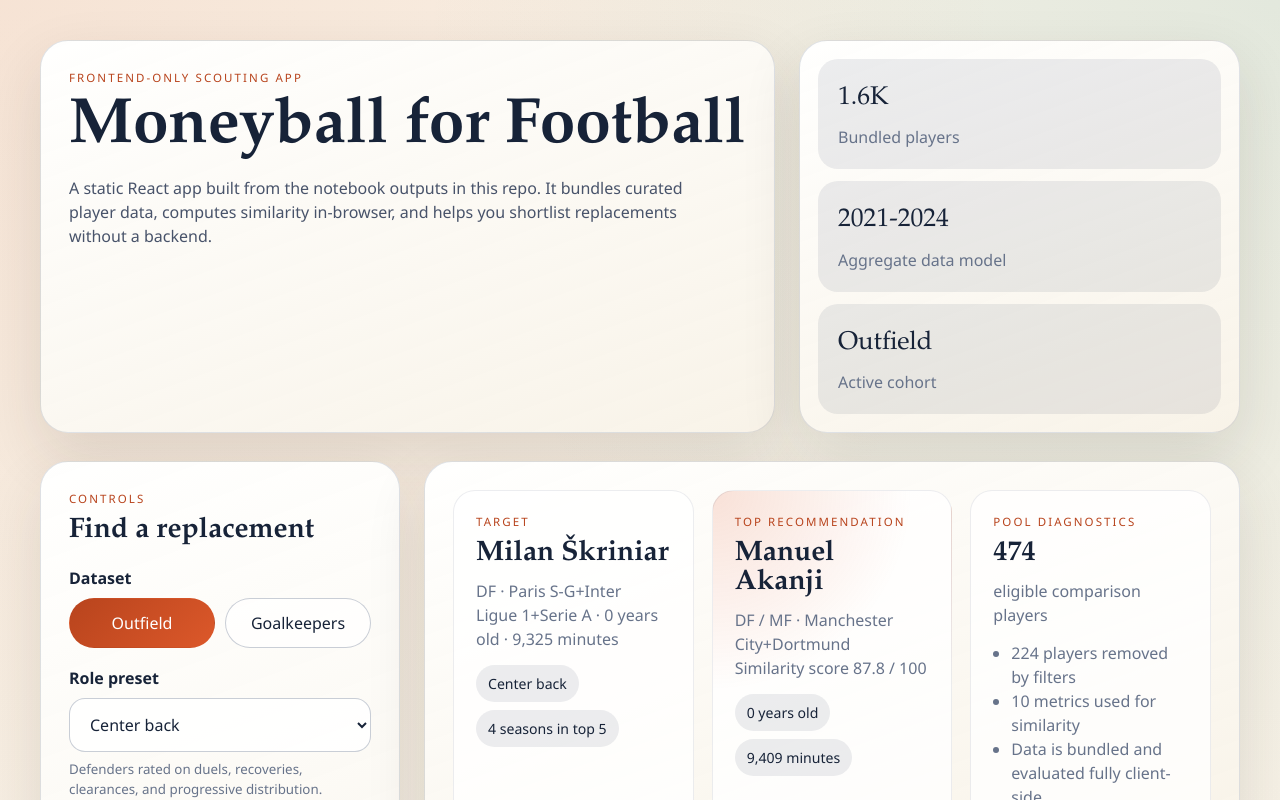
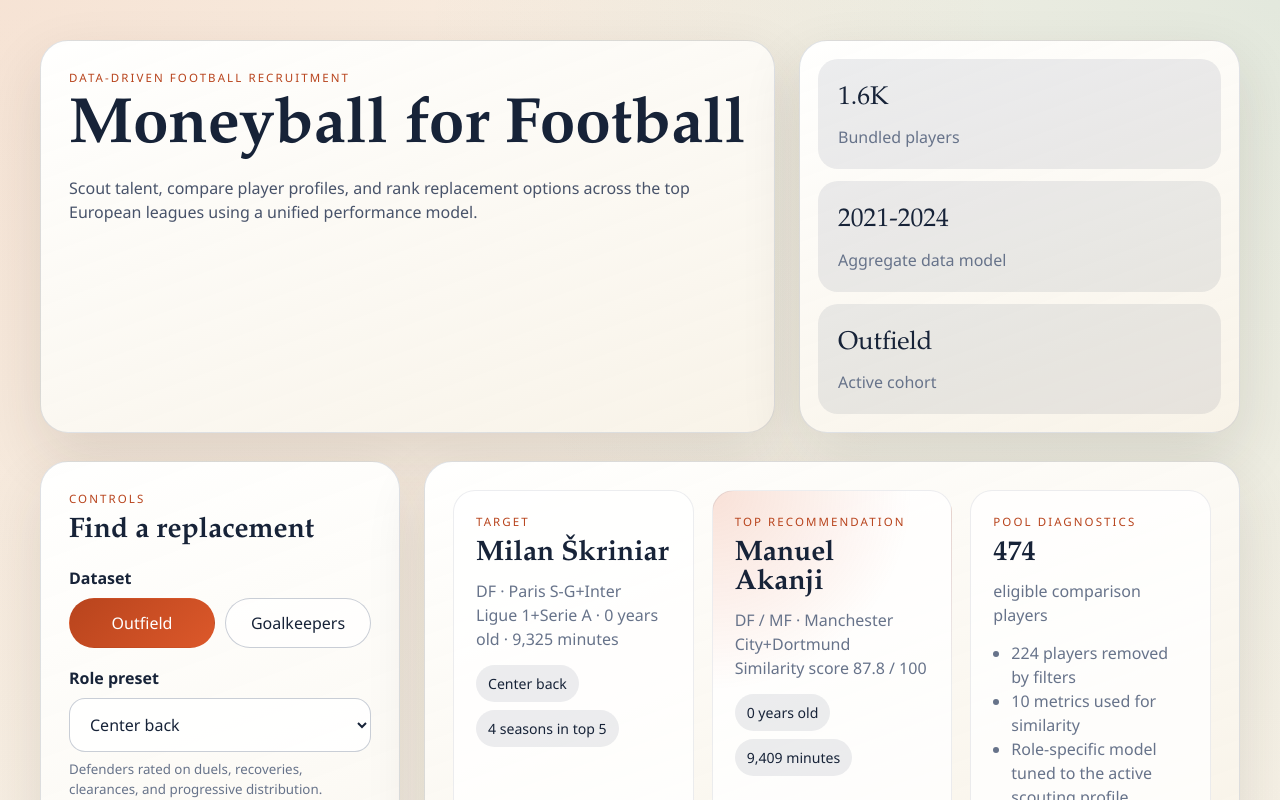
Before and after one commit to seeder-works-studio/moneyball-for-football, a React (Vite) app: page / in a window 1280 px wide. Shown: the top 800 px of the page. Built offline with nearby package versions, Linux system fonts and the light colour scheme.

Commit message:
Refine product copy

```diff
--- a/index.html
+++ b/index.html
@@ -8,12 +8,12 @@
     <meta name="viewport" content="width=device-width, initial-scale=1.0" />
     <meta
       name="description"
-      content="Frontend-only football scouting app for ranking player replacements with static data, browser-side similarity scoring, and shortlist visualization."
+      content="Data-driven football recruitment platform for scouting players, ranking replacements, and comparing talent across the top European leagues."
     />
     <link rel="canonical" href="https://moneyball-for-football.seederworks.space/" />
     <meta
       name="keywords"
-      content="football scouting, soccer analytics, player recruitment, moneyball, replacement finder"
+      content="football scouting, soccer analytics, player recruitment, moneyball, talent identification, replacement finder"
     />
     <meta name="theme-color" content="#b8441d" />
     <meta property="og:type" content="website" />
@@ -21,7 +21,7 @@
     <meta property="og:url" content="https://moneyball-for-football.seederworks.space/" />
     <meta
       property="og:description"
-      content="Static football scouting app for finding player replacements using browser-side analytics."
+      content="Data-driven football recruitment platform for scouting players, ranking replacements, and comparing talent across the top European leagues."
     />
     <meta property="og:image" content="/social-preview.png" />
     <meta property="og:image:alt" content="Moneyball for Football scouting dashboard preview" />
@@ -30,7 +30,7 @@
     <meta name="twitter:title" content="Moneyball for Football" />
     <meta
       name="twitter:description"
-      content="Static football scouting app for finding player replacements using browser-side analytics."
+      content="Data-driven football recruitment platform for scouting players, ranking replacements, and comparing talent across the top European leagues."
     />
     <meta name="twitter:image" content="/social-preview.png" />
     <title>Moneyball for Football</title>
--- a/src/App.tsx
+++ b/src/App.tsx
@@ -194,12 +194,11 @@ function App() {
     <main className="app-shell">
       <section className="hero-panel">
         <div className="hero-copy">
-          <p className="eyebrow">Frontend-only scouting app</p>
+          <p className="eyebrow">Data-driven football recruitment</p>
           <h1>Moneyball for Football</h1>
           <p className="hero-text">
-            A static React app built from the notebook outputs in this repo. It
-            bundles curated player data, computes similarity in-browser, and
-            helps you shortlist replacements without a backend.
+            Scout talent, compare player profiles, and rank replacement options
+            across the top European leagues using a unified performance model.
           </p>
         </div>
 
@@ -408,7 +407,7 @@ function App() {
                   <ul className="diagnostic-list">
                     <li>{analysis.removedPlayers} players removed by filters</li>
                     <li>{activePreset.metrics.length} metrics used for similarity</li>
-                    <li>Data is bundled and evaluated fully client-side</li>
+                    <li>Role-specific model tuned to the active scouting profile</li>
                   </ul>
                 </div>
               </section>
```
Also changed, not shown: public/data/scouting-data.json, public/social-preview.png.
